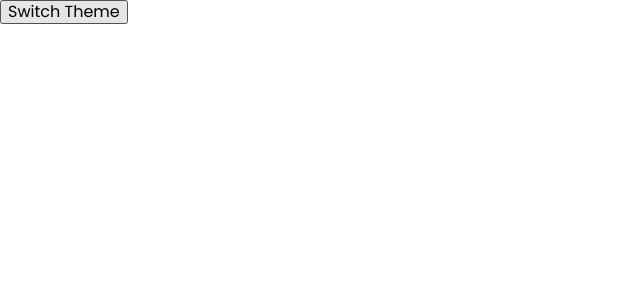
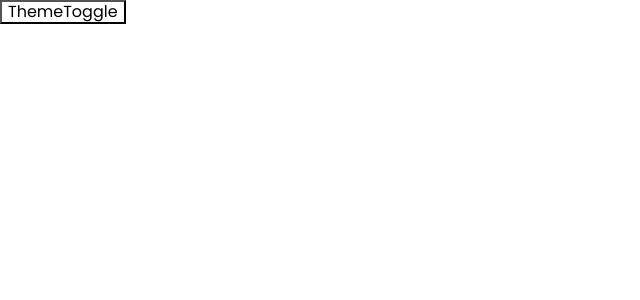
Before and after one commit to pawelrogowski/soYum, a React (Vite) app: page / in a window 1280 px wide. Shown: the top 300 px of the page, without its empty margins (0-640 px from the left). Built offline with nearby package versions, Linux system fonts and the light colour scheme.

Commit message:
added test theme switch component

```diff
--- a/src/components/ThemeToggle/ThemeToggle.jsx
+++ b/src/components/ThemeToggle/ThemeToggle.jsx
@@ -1,10 +1,5 @@
-import PropTypes from "prop-types";
+import { StyledButton } from "./ThemeToggle.styled";
 
-export const ThemeToggle = ({ toggleTheme }) => {
-	return <button onClick={toggleTheme}>Switch Theme</button>;
+export const ThemeToggle = (onClick) => {
+	return <StyledButton onClick={onClick}>ThemeToggle</StyledButton>;
 };
-
-ThemeToggle.propTypes = {
-	theme: PropTypes.object.isRequired,
-	toggleTheme: PropTypes.func.isRequired,
-};
--- /dev/null
+++ b/src/components/ThemeToggle/ThemeToggle.styled.js
@@ -0,0 +1,4 @@
+import styled from "styled-components";
+export const StyledButton = styled.button`
+	background-color: ${(props) => props.theme.backgroundColor};
+`;
```
